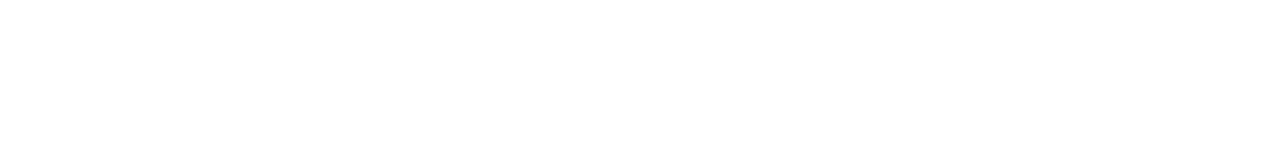
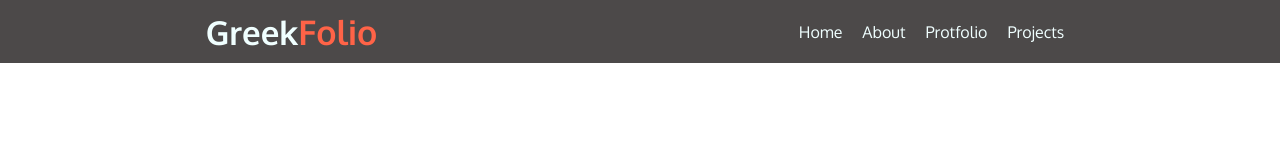
Before and after one commit to Foyez-Ahamed/Digital-products-c.s-1, a plain HTML site: page project1.html in a window 1280 px wide. Drawn offline with Linux system fonts and the light colour scheme.

Commit message:
add header section

```diff
--- a/project1.html
+++ b/project1.html
@@ -16,6 +16,24 @@
 
 </head>
 <body>
+    <!-- header section start -->
+    <header>
+        <nav>
+            <div class="navbar">
+                <div class="nav-logo">
+                <h1>Greek<span>Folio</span></h1>
+                </div>
 
-</body>
+                <div class="nav-item">
+                 <ul>
+                    <li><a href="#">Home</a></li>
+                    <li><a href="#">About</a></li>
+                    <li><a href="#">Protfolio</a></li>
+                    <li><a href="#">Projects</a></li>
+                 </ul>
+                </div>
+            </div>
+        </nav>
+    </header>
+    <!-- header section end -->
 </html>
--- a/styles/project1.css
+++ b/styles/project1.css
@@ -8,3 +8,57 @@
 body{
     font-family: 'Oxygen', sans-serif;
 }
+
+.navbar{
+    background: rgb(76, 73, 73);
+    display: flex;
+    justify-content: space-around;
+    align-items: center;
+    padding: 10px 0;
+
+}
+
+
+.nav-logo h1{
+    font-size: 33px;
+    color: azure;
+    cursor: pointer;
+    transition: 0.8s;
+}
+
+.nav-logo h1:hover{
+    color: tomato;
+}
+
+.nav-logo h1 span{
+    font-size: 34px;
+    color: tomato;
+    transition: 0.8s;
+}
+
+.nav-logo h1 span:hover{
+    color: tomato;
+}
+
+
+.nav-item ul{
+    display: flex;
+    justify-content: space-between;
+}
+
+.nav-item ul li{
+    list-style-type: none;
+    padding: 0 10px;
+}
+
+.nav-item ul li a{
+    text-decoration: none;
+    font-size: 16px;
+    color: azure;
+    cursor: pointer;
+    transition: 0.8s;
+}
+
+.nav-item ul li a:hover{
+    color: tomato;
+}
```
